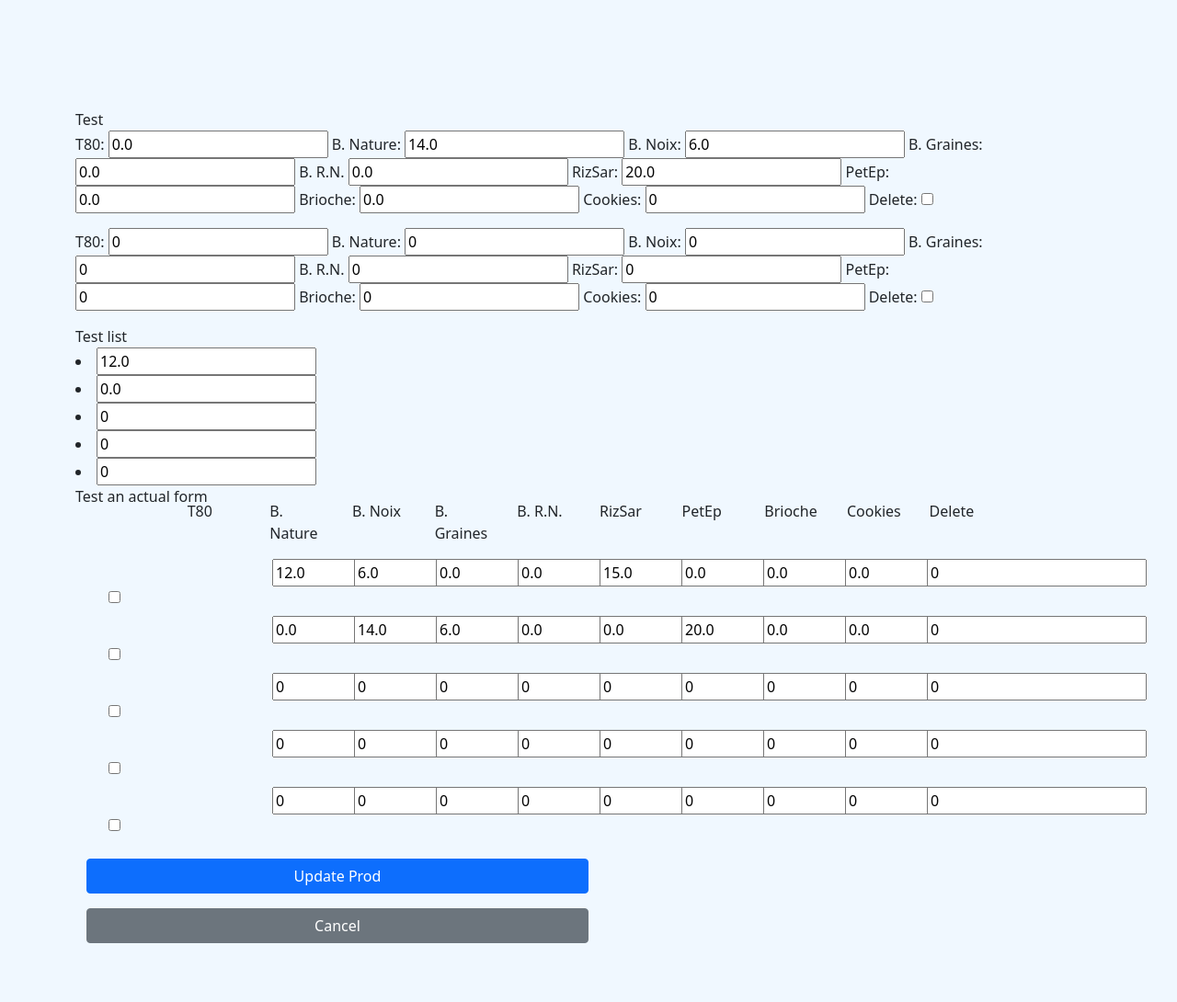
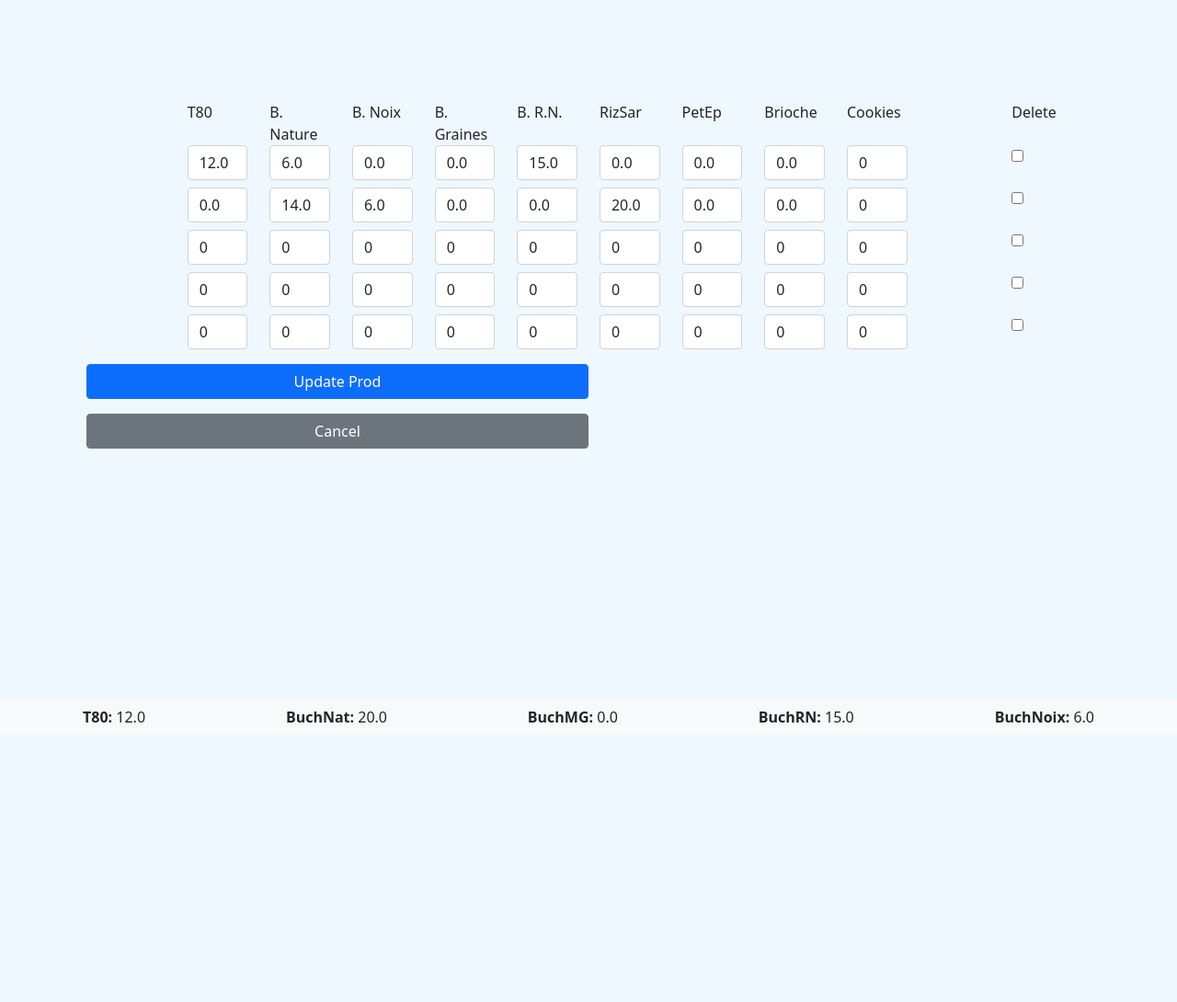
Before and after one commit to Enzoupi/appliweb, a Django app: page /prod/prodlist/5/prod/edit/ in a window 1280 px wide. Shown: the whole page at 92% size. After the commit the page ends 786 px from the top, so only its background shows below. Run offline with Django 4.2, Linux system fonts and the light colour scheme; data comes from the database, SQL or seed files in the repository; both versions use the stored data as it was after the commit.

Commit message:
Functional form

```diff
--- a/prod/forms.py
+++ b/prod/forms.py
@@ -26,6 +26,17 @@
             "BuchNoix": "B. Noix",
             "BuchMG": "B. Graines",
             "BuchRN": "B. R.N.",
+        }
+        widgets = {
+            "T80": forms.TextInput(attrs={"class": "form-control w-100"}),
+            "BuchNat": forms.TextInput(attrs={"class": "form-control w-100"}),
+            "BuchNoix": forms.TextInput(attrs={"class": "form-control w-100"}),
+            "BuchMG": forms.TextInput(attrs={"class": "form-control w-100"}),
+            "BuchRN": forms.TextInput(attrs={"class": "form-control w-100"}),
+            "RizSar": forms.TextInput(attrs={"class": "form-control w-100"}),
+            "PetEp": forms.TextInput(attrs={"class": "form-control w-100"}),
+            "Brioche": forms.TextInput(attrs={"class": "form-control w-100"}),
+            "Cookies": forms.TextInput(attrs={"class": "form-control w-100"}),
         }
 
     def clean(self):
--- a/prod/views.py
+++ b/prod/views.py
@@ -6,11 +6,12 @@
     FormView,
 )
 from django.http import HttpResponse, HttpResponseRedirect
-from django.shortcuts import render
+from django.shortcuts import render, get_object_or_404
 from django.views import View
 from django.contrib import messages
 from django.urls import reverse
 from django.views.generic.detail import SingleObjectMixin
+from django.db.models import Sum
 
 from .models import Data, Prod
 from .forms import ProdFormset, ProdFormSetHelper
@@ -53,9 +54,26 @@
     model = Prod
     template_name = "prod_edit.html"
     extra_context = {"helper": ProdFormSetHelper}
+    data_entries = None
 
     def get(self, request, *args, **kwargs):
         self.object = self.get_object(queryset=Prod.objects.all())
+
+        # Retrieve the related Data entries for this Prod
+        self.data_entries = self.object.data_set.all()
+
+        # Calculate the sums of each element
+        sums = [
+            ("T80", self.data_entries.aggregate(Sum("T80"))["T80__sum"]),
+            ("BuchNat", self.data_entries.aggregate(Sum("BuchNat"))["BuchNat__sum"]),
+            ("BuchMG", self.data_entries.aggregate(Sum("BuchMG"))["BuchMG__sum"]),
+            ("BuchRN", self.data_entries.aggregate(Sum("BuchRN"))["BuchRN__sum"]),
+            ("BuchNoix", self.data_entries.aggregate(Sum("BuchNoix"))["BuchNoix__sum"]),
+            # Add more elements as needed
+        ]
+
+        # Include sums in extra context
+        self.extra_context["sums"] = sums
         return super().get(request, *args, **kwargs)
 
     def post(self, request, *args, **kwargs):
@@ -66,8 +84,6 @@
     def get_form(self, form_class=None):
         formset = ProdFormset(**self.get_form_kwargs(), instance=self.object)
         return formset
-        # before sum edit
-        # return ProdFormset(**self.get_form_kwargs(), instance=self.object)
 
     def form_valid(self, form):
         if form.is_valid():
--- a/templates/prod_edit.html
+++ b/templates/prod_edit.html
@@ -6,17 +6,6 @@
 
 {% block content %}
 
-Test
-<p>{{ form.1 }}</p>
-<p>{{ form.2 }}</p>
-
-Test list
-{% for elm in form %}
-            <li> {{ elm.T80 }}</li>
-{% endfor %}
-
-
-Test an actual form
 <div class="container col-12">
     <form method="post">
       {% csrf_token %}
@@ -27,39 +16,27 @@
 <div class="row justify-content-center align-items-center g-2">
     {% for elm in form|slice:":1" %}
     <div class="row">
-            {%  for pain in elm %}
-                {% if pain.label == 'Prod id' %}
-                <div class="col-1"></div>
-                {% elif pain.label == 'Id' %}
-                {% else %}
-                <div class="col-1">
-                    {{pain.label}}
-                </div>
-                {% endif %}
-            {% endfor %}
-    </div>
-        {% endfor %}
-
-    <!-- Values -->
-    <div class="row justify-content-center align-items-center g-2">
-        {% for elm in form %}
-        <div class="row mt-2">
-
-            {%  for pain in elm %}
-            {% if pain.label == 'Prod id' %}
-                <div class="col-1">
-
-                </div>
-            {% endif%}
-
-                <div class="col-1">
-                {{pain}}
+        {% for pain in elm %}
+            <div class="col-1 {% if pain.label == 'Prod id' %}invisible{% endif %} {% if pain.label == 'Id' %}invisible{% endif %}">
+                {{ pain.label }}
             </div>
         {% endfor %}
     </div>
     {% endfor %}
 </div>
 
+<!-- Values -->
+<div class="row justify-content-center align-items-center g-2">
+    {% for elm in form %}
+    <div class="row mt-2">
+        {% for pain in elm %}
+            <div class="col-1 {% if pain.label == 'Prod id' %}invisible{% endif %}">
+                {{ pain }}
+            </div>
+        {% endfor %}
+    </div>
+    {% endfor %}
+</div>
 
       <p>
         <button type="submit" class="btn btn-primary col-md-6 mb-3 mt-3">
@@ -70,4 +47,16 @@
     </form>
   </div>
 </div>
+
+
+<div class="navbar fixed-bottom navbar-light bg-light">
+    <div class="container">
+        {% for element_name, element_sum in sums %}
+            <span class="mx-2">
+                <strong>{{ element_name }}: </strong> {{ element_sum }}
+            </span>
+        {% endfor %}
+    </div>
+</div>
+
 {% endblock %}
```
Also changed, not shown: db.sqlite3. Lines whose indentation alone changed are shown as unchanged.
